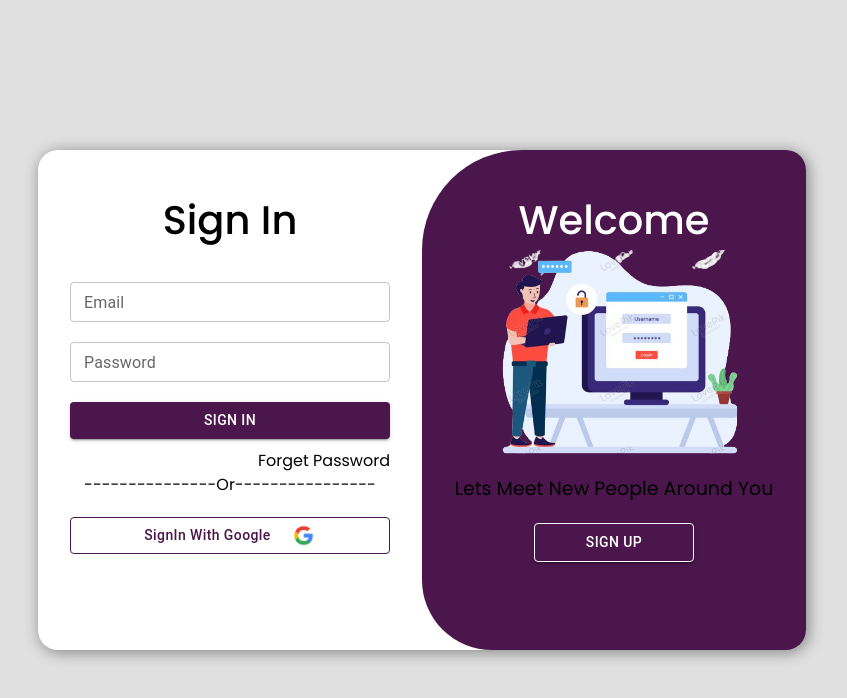
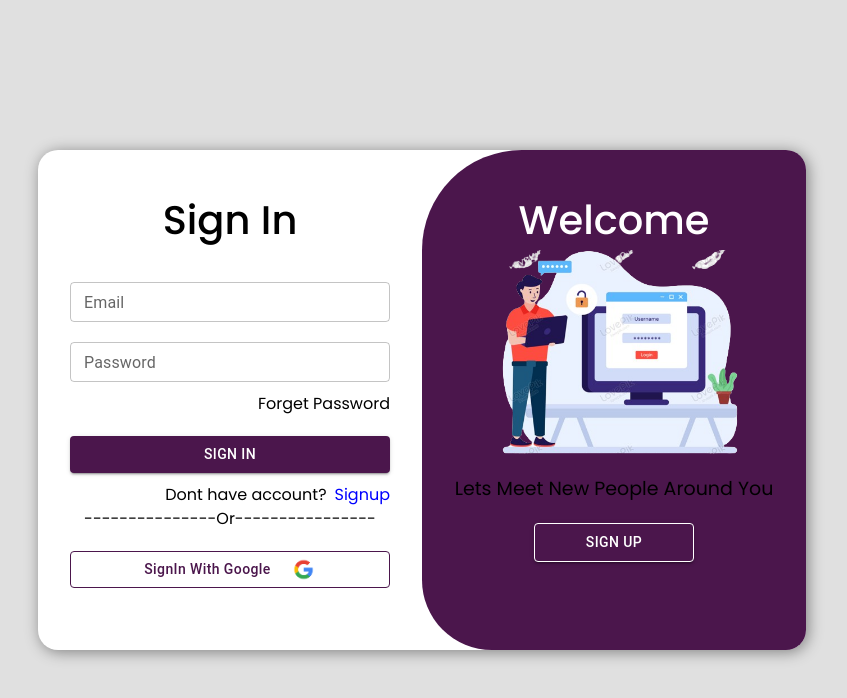
Before and after one commit to adarshjithu/SocialmediaApp, a React (Vite) app in the folder frontend/: page /login in a window 1280 px wide. Shown: the top 698 px of the page, without its empty margins (218-1065 px from the left). Built offline with nearby package versions, Linux system fonts and the light colour scheme; no server answers; a web font is replaced by a local one.

Commit message:
designing changed

```diff
--- a/frontend/src/Pages/User/Login/Login.tsx
+++ b/frontend/src/Pages/User/Login/Login.tsx
@@ -29,11 +29,11 @@ function Login() {
 
     const handleSubmit = async () => {
         let res = await loginUser(formData);
-          console.log(res)
+        console.log(res);
         if (res?.success) {
             dispatch(setUserCreadential(res.user));
         }
-          console.log(res)
+        console.log(res);
     };
     useEffect(() => {
         if (user) {
@@ -44,7 +44,7 @@ function Login() {
 
     return (
         <div className="w-full h-screen bg-[#E0E0E0] d flex justify-center items-center">
-               <div className="bg-white h-[95vh] md:h-[500px] sm:h-[500px]   w-[768px] rounded-[20px] flex m-4 shadow-[2px_2px_15px_grey]">
+            <div className="bg-white h-[70%] md:h-[500px] sm:h-[500px]   w-[768px] rounded-[20px] flex m-4 shadow-[2px_2px_15px_grey]">
                 <div className="left h-[100%] ">
                     {/* <div className=" w-[100%] md:hidden flex items-center justify-center mt-[20px]">
                                   <img src="public\Images\login2-removebg-preview.png" alt="" className="w-[30%]" />
@@ -72,6 +72,9 @@ function Login() {
                                 className="w-[100%]"
                                 sx={{ marginTop: "20px" }}
                             />
+                            <div className="w-[100%] forget">
+                                <span className="cursor-pointer" onClick={() => navigate("/verify-email")}>Forget Password</span>
+                            </div>
                             <Button
                                 onClick={handleSubmit}
                                 variant="contained"
@@ -88,8 +91,12 @@ function Login() {
                                 {loading ? <LoadingComponent /> : "SIGN IN"}
                             </Button>
                             <div className="w-[100%] forget">
-                                        <span onClick={() => navigate("/verify-email")}>Forget Password</span>
+                                <span onClick={() => navigate("/verify-email")}>
+                                    Dont have account?
+                                    <span className="text-[blue] cursor-pointer ml-2">Signup</span>
+                                </span>
                             </div>
+
                             <div className="w-[100%] flex justify-center">
                                 <span>---------------Or----------------</span>
                             </div>
```
Also changed, not shown: 1 other file (tests, documents, lock files or other folders). Lines whose indentation alone changed are shown as unchanged.
